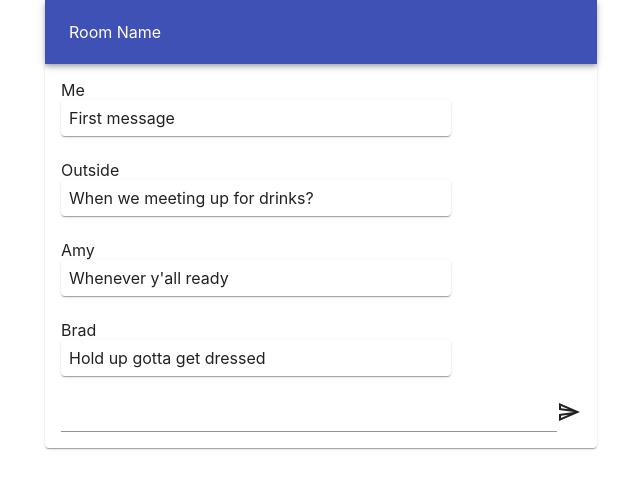
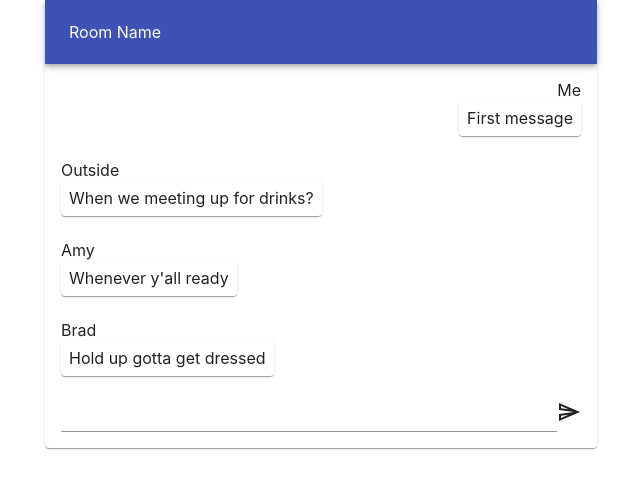
Before and after one commit to IcarusVi/ReactChatApp, a React (Create React App) app in the folder chatclient/: page / in a window 1280 px wide. Shown: the top 488 px of the page, without its empty margins (319-959 px from the left). Built offline with nearby package versions, Linux system fonts and the light colour scheme.

Commit message:
aligned user texts to the left

```diff
--- a/chatclient/src/App.css
+++ b/chatclient/src/App.css
@@ -1,4 +1,6 @@
 .message{
   height:80px;
-  width: 75%;
+  width: fit-content;
+  display: flex;
+  flex-direction: column;
 }
--- a/chatclient/src/components/message.js
+++ b/chatclient/src/components/message.js
@@ -10,8 +10,9 @@ const useStyles = makeStyles({
 
 const Message = ({message}) => {
     const classes = useStyles();
+    let change = message.user === 'Me' ? {textAlign: 'right', marginLeft:'auto'} : {textAlign: 'left'};
     return (
-        <div className="message">
+        <div style={change} className="message">
             {message.user}
             <Paper className={classes.messageText} >
                 {message.Message}
```
